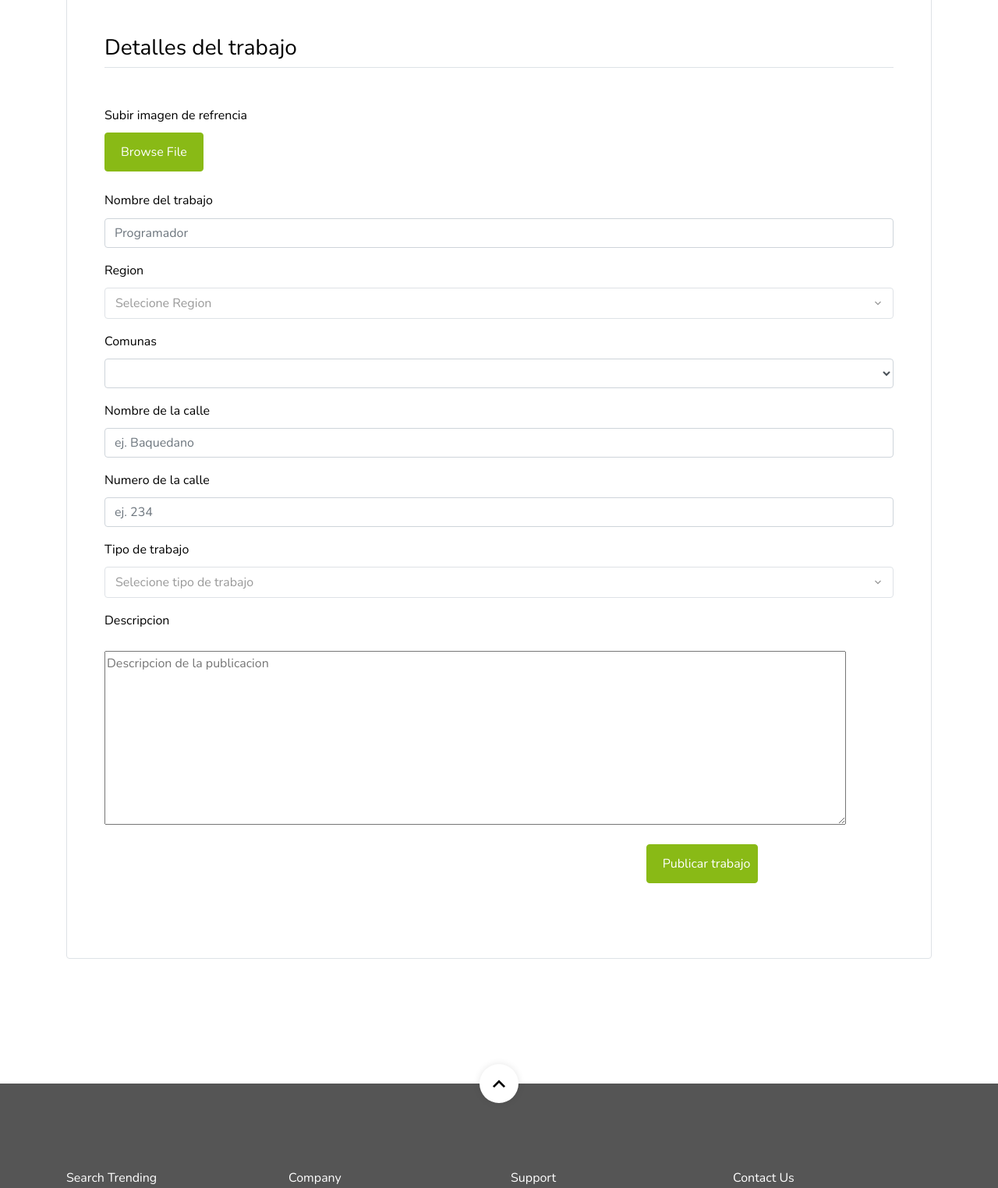
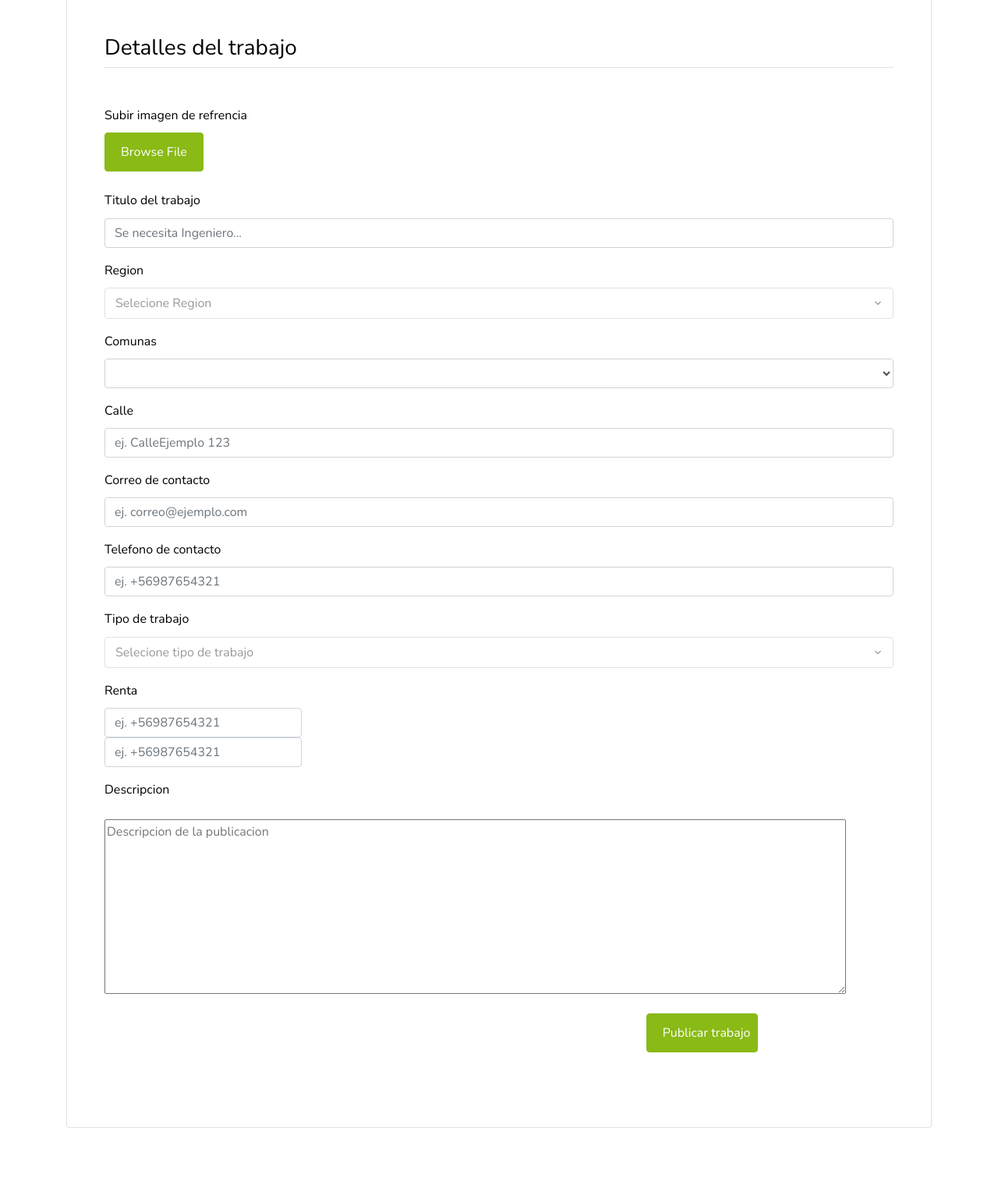
Before and after one commit to Godoybn99/PeguitasYa, a PHP site: page /post-job.php in a window 1280 px wide. Shown: the part 582-2106 px from the top of the page at 78% size. Run offline with PHP 8.4, Linux system fonts and the light colour scheme; data that the repository does not hold is empty; some libraries are stand-ins or nearby versions; some web fonts are replaced.

Commit message:
Actualizacion Formulario
Ingreso de trabajos

```diff
--- a/post-job.php
+++ b/post-job.php
@@ -202,8 +202,8 @@ if(!isset($_SESSION['nombre'])){
                 </label>
               </div>
               <div class="form-group">
-                <label for="job-title">Nombre del trabajo</label>
-                <input type="text" class="form-control" name="job-title" placeholder="Programador">
+                <label for="job-title">Titulo del trabajo</label>
+                <input type="text" class="form-control" name="job-title" placeholder="Se necesita Ingeniero...">
               </div>
 
               <div class="form-group">
@@ -227,13 +227,18 @@ if(!isset($_SESSION['nombre'])){
               </div>
 
               <div class="form-group">
-                <label for="job-title">Nombre de la calle</label>
-                <input type="text" class="form-control" name="txtCalle" placeholder="ej. Baquedano">
+                <label for="job-title">Calle</label>
+                <input type="text" class="form-control" name="txtCalle" placeholder="ej. CalleEjemplo 123">
               </div>
 
               <div class="form-group">
-                <label for="job-title">Numero de la calle</label>
-                <input type="text" class="form-control" name="txtNum" placeholder="ej. 234">
+                <label for="job-title">Correo de contacto</label>
+                <input type="text" class="form-control" name="txtNum" placeholder="ej. correo@ejemplo.com">
+              </div>
+
+              <div class="form-group">
+                <label for="job-title">Telefono de contacto</label>
+                <input type="text" class="form-control" name="txtNum" placeholder="ej. +56987654321">
               </div>
 
               <div class="form-group">
@@ -243,6 +248,12 @@ if(!isset($_SESSION['nombre'])){
                   <option>Full Time</option>
                   <option>Esporadico</option>
                 </select>
+              </div>
+
+              <div class="form-group">
+                <label for="job-title">Renta</label>
+                <input type="text" class="form-control col-sm-3" name="txtNum" placeholder="ej. +56987654321">
+                <input type="text" class="form-control col-sm-3" name="txtNum" placeholder="ej. +56987654321">
               </div>
 
               <div class="form-group">
```
Also changed, not shown: php/buscar.php (added, +39 -0 lines).
